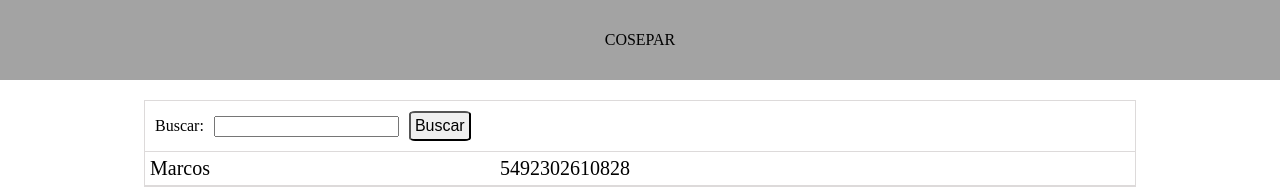
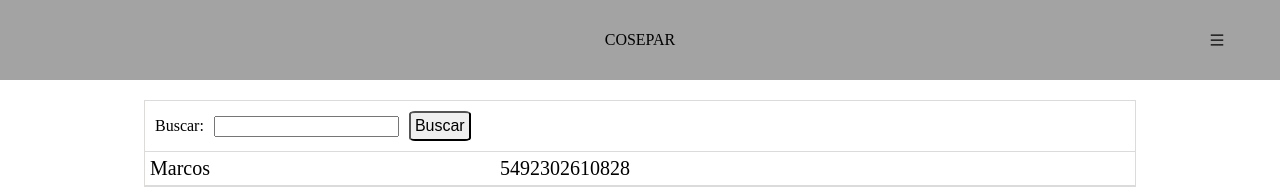
Before and after one commit to mcareggio/coseparreactapp, a React (Vite) app: page /listado in a window 1280 px wide. Shown: the top 187 px of the page. Built offline with nearby package versions, Linux system fonts and the light colour scheme.

Commit message:
comienzo menu

```diff
--- a/package.json
+++ b/package.json
@@ -13,6 +13,7 @@
     "dotenv": "^16.4.7",
     "react": "^19.0.0",
     "react-dom": "^19.0.0",
+    "react-icons": "^5.5.0",
     "react-router": "^7.4.0"
   },
   "devDependencies": {
--- a/src/components/HeaderComp.tsx
+++ b/src/components/HeaderComp.tsx
@@ -1,12 +1,24 @@
-
+import { useId } from "react";
+import { AiOutlineClose, AiOutlineMenu } from "react-icons/ai";
 
 function HeaderComp() {
+    const openmenubuttonid = useId()
+    const closemenubuttonid = useId()
+
+    function openMenu(event: Event) {
+
+    }
+    function closeMenu(event: Event) { }
     return (
 
         <header className='hd-principal'>
+            <div></div>
             <div className='hd-brand'>COSEPAR</div>
+            <AiOutlineMenu id={openmenubuttonid} className="mainmenuicon openmenuicon" onClick={openMenu} />
+            <AiOutlineClose id={closemenubuttonid} className="mainmenuicon closemenuicon" onClick={closeMenu} />
         </header>
 
     )
 }
 export default HeaderComp
+//
--- a/src/index.css
+++ b/src/index.css
@@ -4,7 +4,8 @@ body {
 }
 
 .hd-principal {
-  display: flex;
+  display: grid;
+  grid-template-columns: 1fr 12fr 1fr;
   margin: 0 auto;
   align-items: center;
   height: 10vh;
@@ -16,8 +17,23 @@ body {
   margin: 0 auto;
   width: 100px;
   text-align: center;
+}
 
+.mainmenuicon {
 
+  padding-left: 20px;
+}
+
+.mainmenuicon:hover {
+  cursor: pointer;
+}
+
+.openmenuicon:active {
+  display: none;
+}
+
+.closemenuicon {
+  display: none;
 }
 
 .main-content {
```
Also changed, not shown: 1 other file (tests, documents, lock files or other folders).
